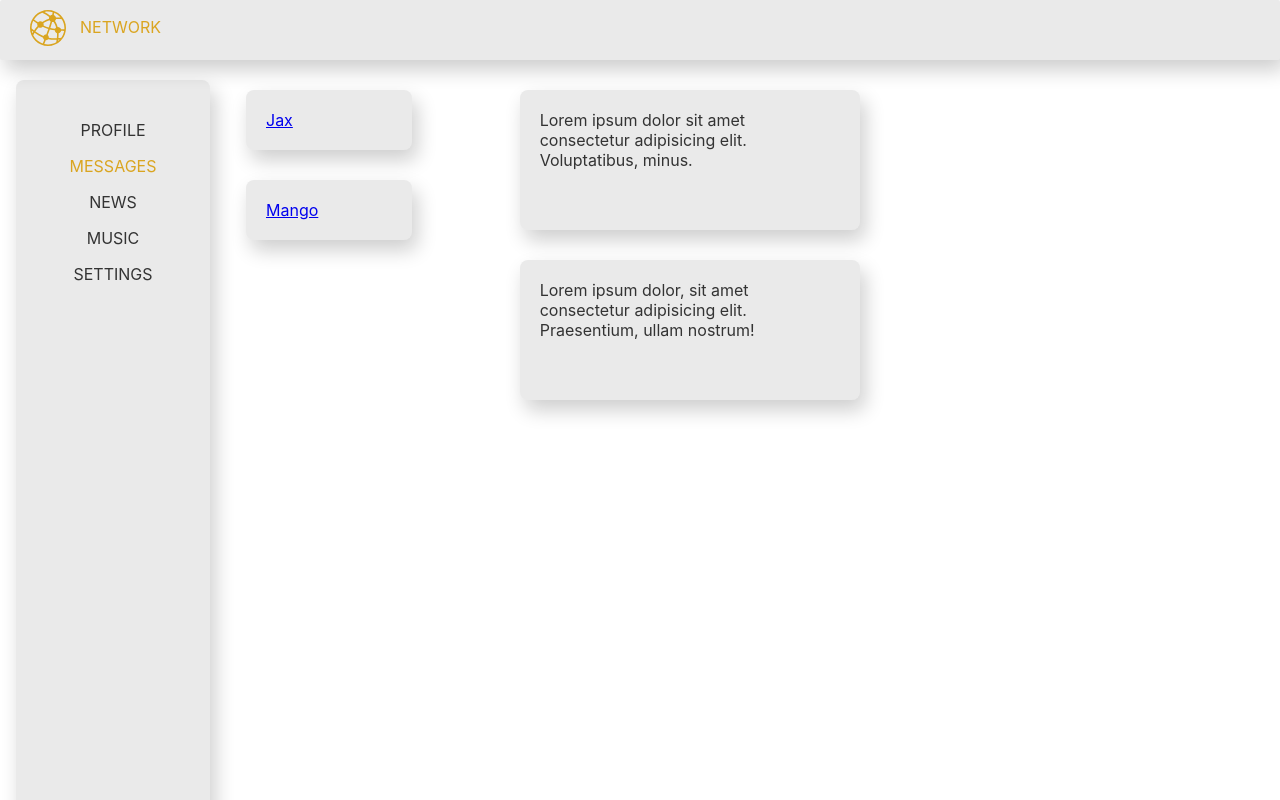
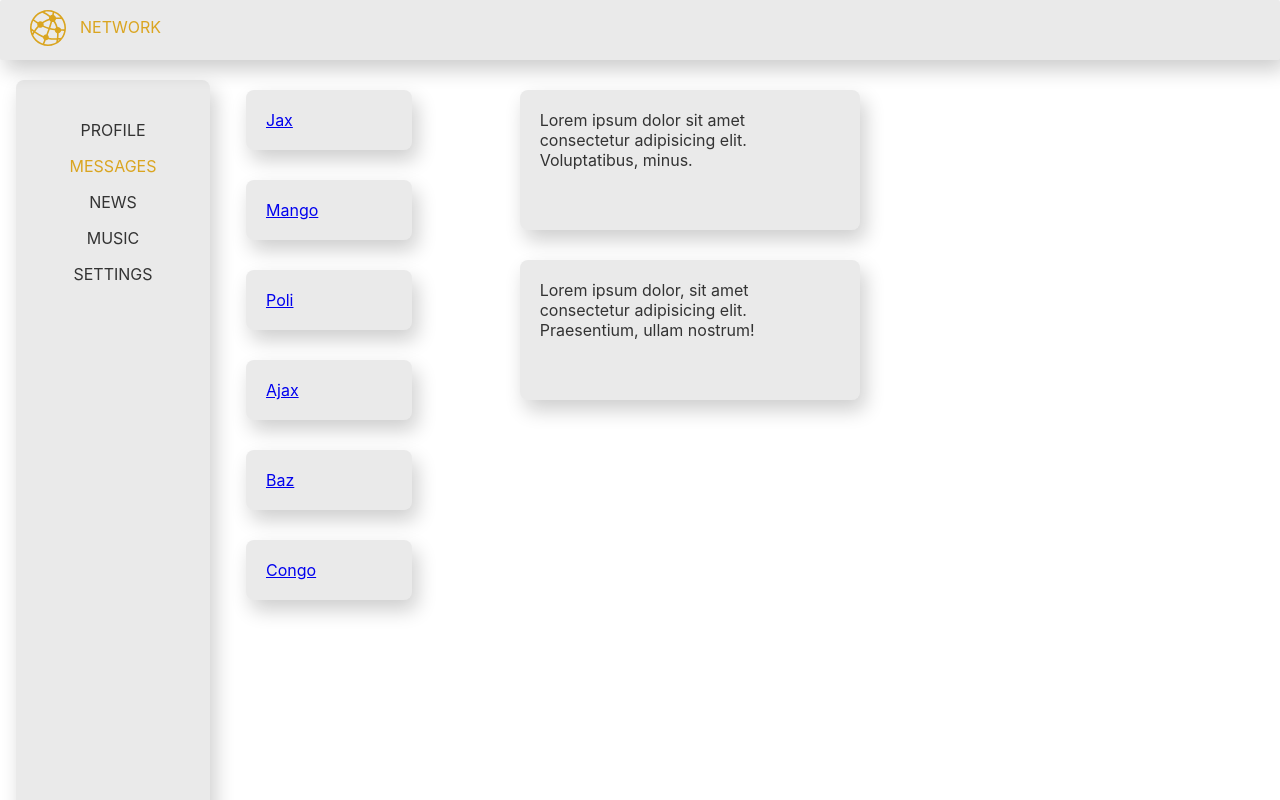
Before and after one commit to KasyanAndrey/project_01, a React (Create React App) app: page /dialogs in a window 1280 px wide. Shown: the top 800 px of the page. Built offline with nearby package versions, Linux system fonts and the light colour scheme.

Commit message:
chng cmpnt Dialogs, create cmpnts DialogItem/Message

```diff
--- a/src/App.js
+++ b/src/App.js
@@ -15,7 +15,7 @@ const App = (props) => {
     <div>
       <BrowserRouter>
         <div className="app-wrapper">
-          next 25
+          next 27
           <Header />
           <Navbar />
           <section className="app-wrapper-content">
--- /dev/null
+++ b/src/components/Dialogs/DialogItem/DialogItem.jsx
@@ -0,0 +1,15 @@
+import React from "react";
+import { NavLink } from "react-router-dom";
+import css from "./DialogItem.module.css";
+
+const DialogItem = (props) => {
+  let path = "/dialogs/" + props.id;
+
+  return (
+    <div className={`${css.activeLink} ${css.dialog}`}>
+      <NavLink to={path}>{props.name}</NavLink>
+    </div>
+  );
+};
+
+export default DialogItem;
--- /dev/null
+++ b/src/components/Dialogs/DialogItem/DialogItem.module.css
@@ -0,0 +1,14 @@
+.dialog {
+  background-color: rgb(51, 51, 51, 0.1);
+  border-radius: 8px;
+  padding: 20px;
+  margin-bottom: 30px;
+  box-shadow: 5px 10px 20px rgba(10, 10, 10, 0.2);
+  text-align: center;
+  color: #333;
+  display: flex;
+}
+
+.activeLink {
+  color: #daa520;
+}
--- a/src/components/Dialogs/Dialogs.jsx
+++ b/src/components/Dialogs/Dialogs.jsx
@@ -1,23 +1,10 @@
 import React from "react";
-import { NavLink } from "react-router-dom";
 import css from "./Dialogs.module.css";
-
-const DialogItem = (props) => {
-  let path = "/dialogs/" + props.id;
-
-  return (
-    <div className={`${css.activeLink} ${css.dialog}`}>
-      <NavLink to={path}>{props.name}</NavLink>
-    </div>
-  );
-};
-
-const Message = (props) => {
-  return <div className={css.message}>{props.message}</div>;
-};
+import DialogItem from "./DialogItem/DialogItem.jsx";
+import Message from "./Message/Message.jsx";
 
 const Dialogs = (props) => {
-  let dialogsData = [
+  let dialogs = [
     { id: 1, name: "Jax" },
     { id: 2, name: "Mango" },
     { id: 3, name: "Poli" },
@@ -26,7 +13,7 @@ const Dialogs = (props) => {
     { id: 6, name: "Congo" },
   ];
 
-  let messageData = [
+  let message = [
     {
       id: 1,
       message:
@@ -39,17 +26,19 @@ const Dialogs = (props) => {
     },
   ];
 
+  let dialogsElements = dialogs.map((d) => (
+    <DialogItem name={d.name} id={d.id} />
+  ));
+
+  let messagesElements = message.map((m) => (
+    <Message message={m.message} id={m.id} />
+  ));
+
   return (
     <div>
       <div className={css.dialogs}>
-        <div className={css.dialogsList}>
-          <DialogItem name={dialogsData[0].name} id={dialogsData[0].id} />
-          <DialogItem name={dialogsData[1].name} id={dialogsData[1].id} />
-        </div>
-        <div className={css.messagesList}>
-          <Message message={messageData[0].message} id={messageData[0].id} />
-          <Message message={messageData[1].message} id={messageData[1].id} />
-        </div>
+        <div className={css.dialogsList}>{dialogsElements}</div>
+        <div className={css.messagesList}>{messagesElements}</div>
       </div>
     </div>
   );
--- a/src/components/Dialogs/Dialogs.module.css
+++ b/src/components/Dialogs/Dialogs.module.css
@@ -2,20 +2,6 @@
   display: grid;
   grid-template-columns: 2fr 10fr;
   grid-gap: 8px;
-}
-
-.dialogsList {
-}
-
-.dialog {
-  background-color: rgb(51, 51, 51, 0.1);
-  border-radius: 8px;
-  padding: 20px;
-  margin-bottom: 30px;
-  box-shadow: 5px 10px 20px rgba(10, 10, 10, 0.2);
-  text-align: center;
-  color: #333;
-  display: flex;
 }
 
 img {
@@ -32,18 +18,3 @@ img {
   flex-direction: column;
   padding-left: 100px;
 }
-
-.message {
-  width: 300px;
-  height: 100px;
-  padding: 20px;
-  margin-bottom: 30px;
-  border-radius: 8px;
-  background-color: rgb(51, 51, 51, 0.1);
-  box-shadow: 5px 10px 20px rgba(10, 10, 10, 0.2);
-  color: #333;
-}
-
-.activeLink {
-  color: #daa520;
-}
--- /dev/null
+++ b/src/components/Dialogs/Message/Message.jsx
@@ -0,0 +1,8 @@
+import React from "react";
+import css from "./Message.module.css";
+
+const Message = (props) => {
+  return <div className={css.message}>{props.message}</div>;
+};
+
+export default Message;
--- /dev/null
+++ b/src/components/Dialogs/Message/Message.module.css
@@ -0,0 +1,10 @@
+.message {
+  width: 300px;
+  height: 100px;
+  padding: 20px;
+  margin-bottom: 30px;
+  border-radius: 8px;
+  background-color: rgb(51, 51, 51, 0.1);
+  box-shadow: 5px 10px 20px rgba(10, 10, 10, 0.2);
+  color: #333;
+}
--- a/src/components/Profile/MyPosts/MyPosts.jsx
+++ b/src/components/Profile/MyPosts/MyPosts.jsx
@@ -2,21 +2,11 @@ import React from "react";
 import css from "./MyPosts.module.css";
 import Post from "./Post/Post.jsx";
 
-const MyPosts = () => {
-  let postData = [
-    {
-      id: 1,
-      message:
-        "Lorem ipsum dolor sit amet consectetur adipisicing elit. Voluptatibus, minus.",
-      liksCount: 12,
-    },
-    {
-      id: 2,
-      message:
-        "Lorem ipsum dolor, sit amet consectetur adipisicing elit. Praesentium, ullam nostrum!",
-      liksCount: 21,
-    },
-  ];
+const MyPosts = ({posts}) => {
+  let postsElement = posts.map((p) => (
+    <Post message={p.message} liksCount={p.liksCount} />
+  ));
+
   return (
     <section className={css.container}>
       <h3>My posts</h3>
@@ -28,10 +18,7 @@ const MyPosts = () => {
           <button>Add post</button>
         </div>
       </div>
-      <div className={css.posts}>
-        <Post message={postData[0].message} liksCount={postData[0].liksCount} />
-        <Post message={postData[1].message} liksCount={postData[1].liksCount} />
-      </div>
+      <div className={css.posts}>{postsElement}</div>
     </section>
   );
 };
--- a/src/components/Profile/Profile.jsx
+++ b/src/components/Profile/Profile.jsx
@@ -4,10 +4,24 @@ import MyPosts from "./MyPosts/MyPosts.jsx";
 import ProfileInfo from "./ProfileInfo/ProfileInfo.jsx";
 
 const Profile = () => {
+  let posts = [
+    {
+      id: 1,
+      message:
+        "Lorem ipsum dolor sit amet consectetur adipisicing elit. Voluptatibus, minus.",
+      liksCount: 12,
+    },
+    {
+      id: 2,
+      message:
+        "Lorem ipsum dolor, sit amet consectetur adipisicing elit. Praesentium, ullam nostrum!",
+      liksCount: 21,
+    },
+  ];
   return (
     <div>
       <ProfileInfo />
-      <MyPosts />
+      <MyPosts posts={posts} />
     </div>
   );
 };
```
